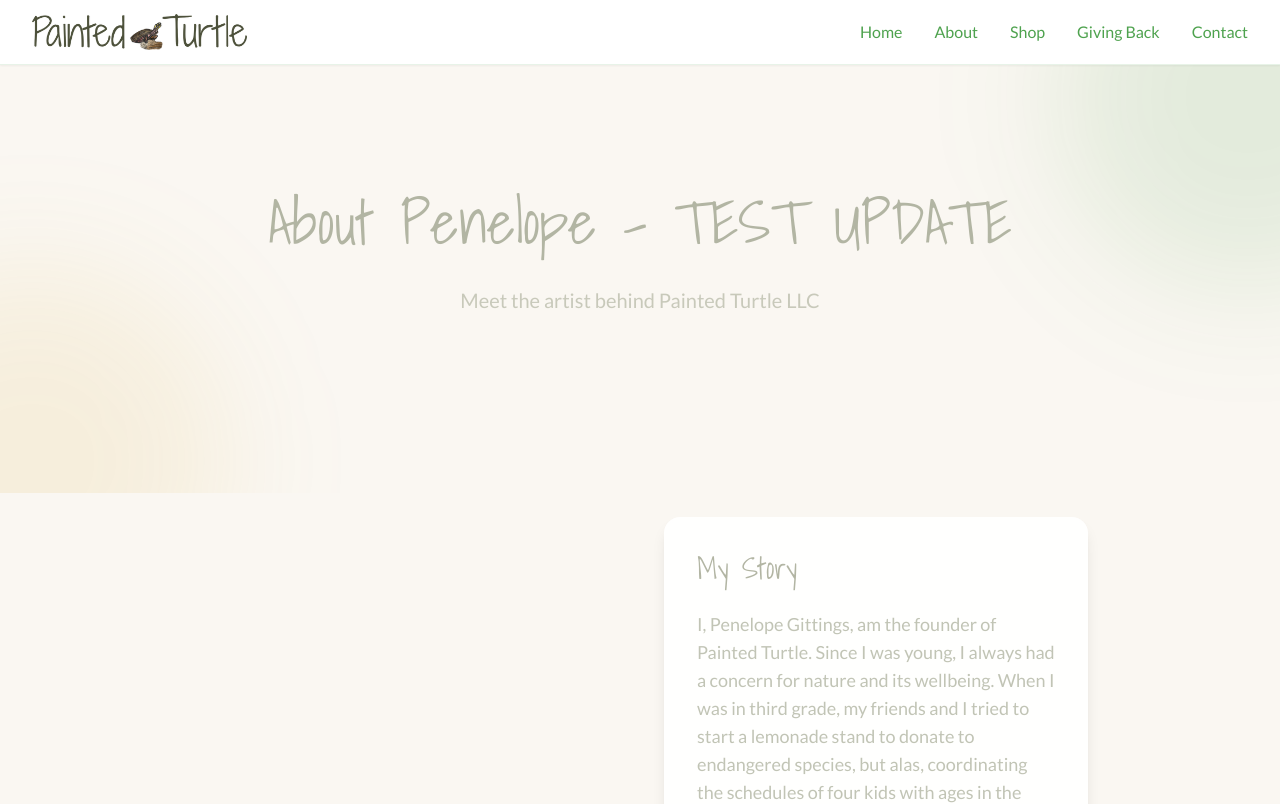
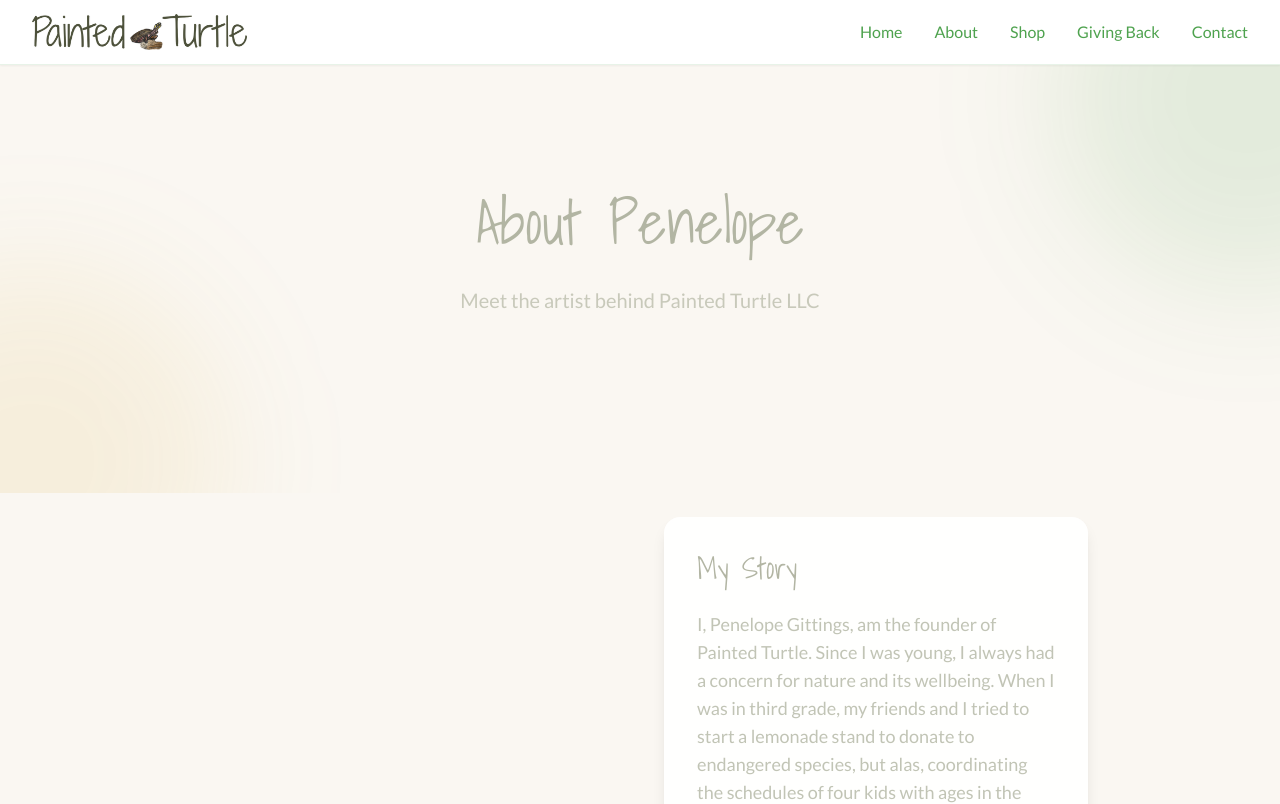
Before and after one commit to hgittings-ux/painted-turtle, a Next.js app: page /about in a window 1280 px wide. Shown: the top 804 px of the page. Built offline with nearby package versions, Linux system fonts and the light colour scheme.

Commit message:
Remove test update from About page title

```diff
--- a/app/about/page.tsx
+++ b/app/about/page.tsx
@@ -13,7 +13,7 @@ export default function About() {
 
         <div className="max-w-4xl mx-auto text-center relative z-10">
           <h1 className="font-heading text-5xl md:text-6xl text-olive mb-8">
-            About Penelope - TEST UPDATE
+            About Penelope
           </h1>
           <p className="text-xl text-olive/70 mb-12 max-w-2xl mx-auto leading-relaxed">
             Meet the artist behind Painted Turtle LLC
```
